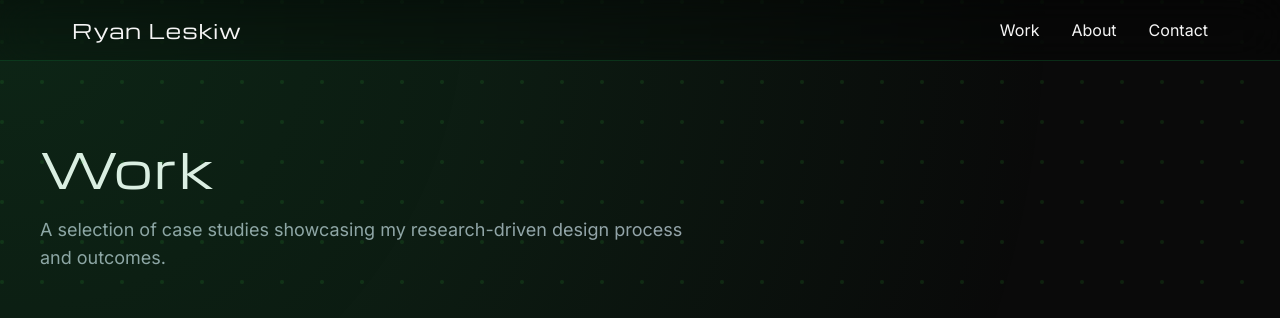
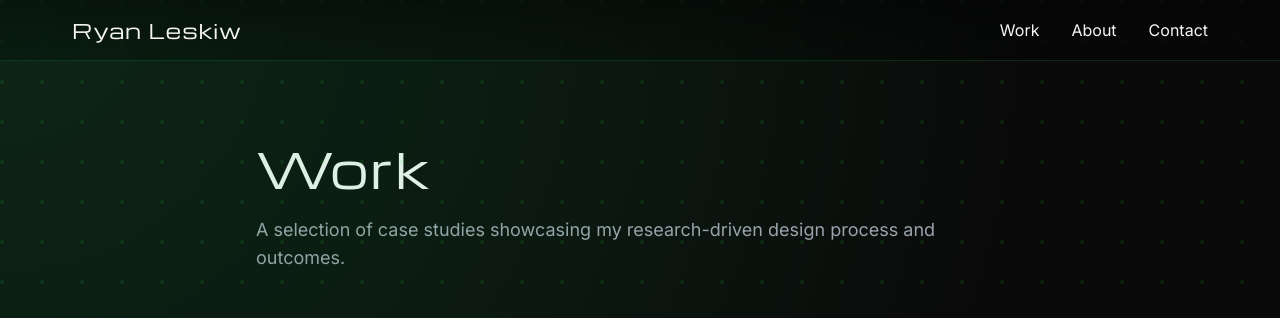
Before and after one commit to RyanLeskiw/Ryanleskiw-portfolio, a Next.js app: page /work in a window 1280 px wide. Shown: the top 318 px of the page. Built offline with nearby package versions, Linux system fonts and the light colour scheme.

Commit message:
Work page title aligned with header

```diff
--- a/src/app/work/page.tsx
+++ b/src/app/work/page.tsx
@@ -18,10 +18,12 @@
       <div className="stipple-bg" aria-hidden="true"></div>
       <section className="py-20 px-4 sm:px-6 lg:px-8 bg-bg-dark">
         <div className="max-w-container mx-auto">
-          <h1 className="text-4xl sm:text-5xl font-bold font-futuristic tracking-futuristic text-text-light mb-6">Work</h1>
-          <p className="text-gray-400 text-lg mb-16 max-w-2xl">
-          A selection of case studies showcasing my research-driven design process and outcomes.
-          </p>
+          <div className="max-w-3xl mx-auto mb-16">
+            <h1 className="text-4xl sm:text-5xl font-bold font-futuristic tracking-futuristic text-text-light mb-6">Work</h1>
+            <p className="text-gray-400 text-lg">
+            A selection of case studies showcasing my research-driven design process and outcomes.
+            </p>
+          </div>
 
           {/* Case Study Grid */}
           <div className="grid grid-cols-1 md:grid-cols-2 lg:grid-cols-3 gap-8">
```
